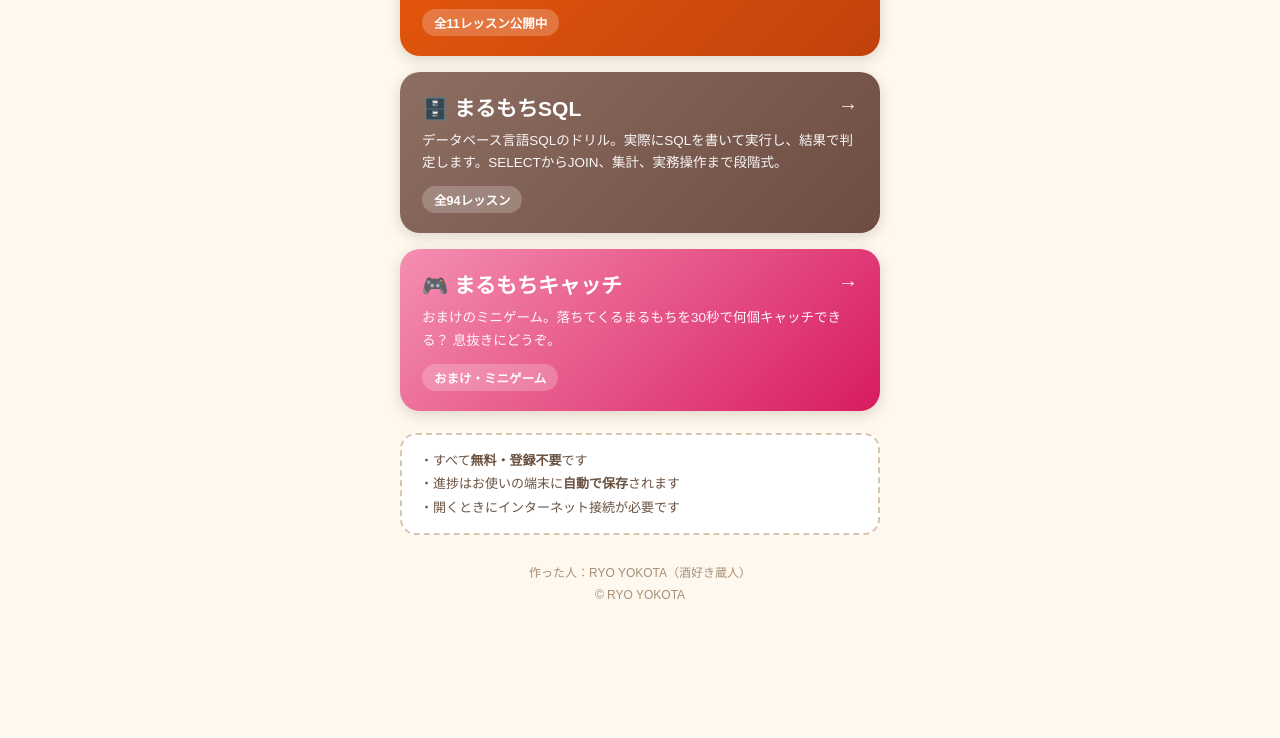
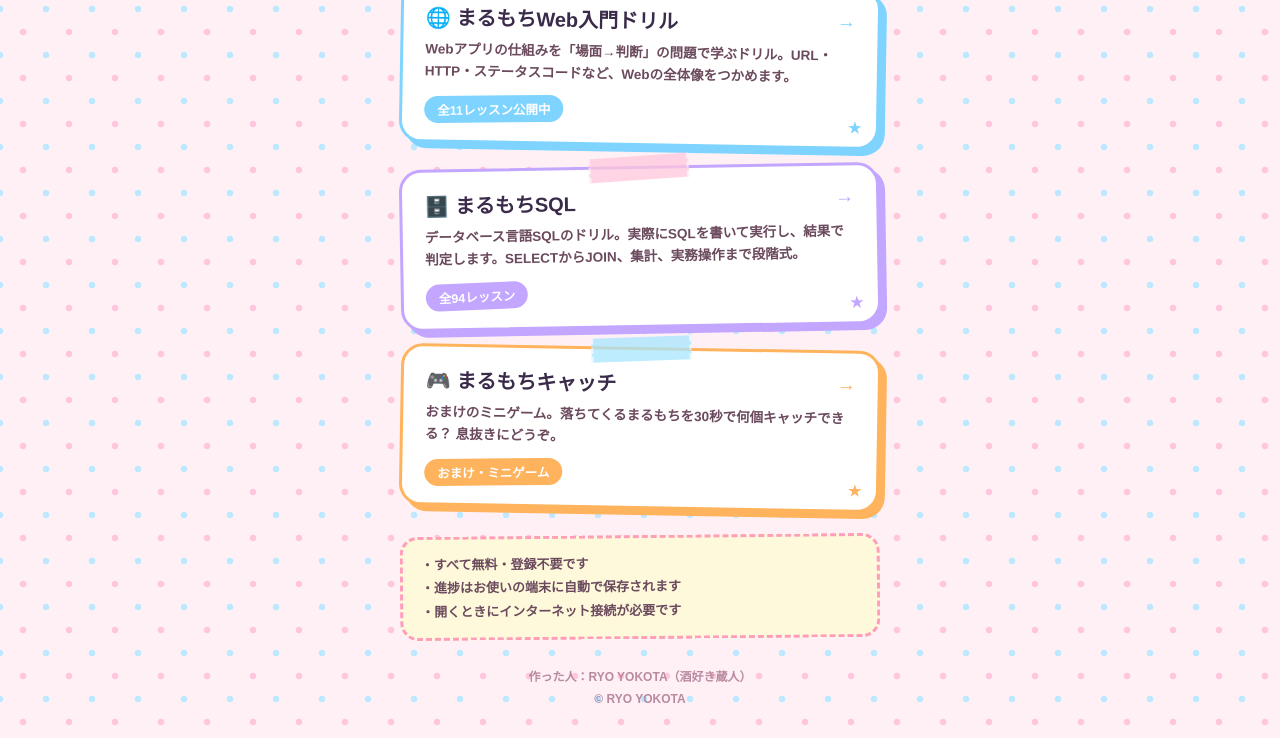
Before and after one commit to Tyrof/Tyrof.github.io, a plain HTML site: page index.html in a window 1280 px wide. Shown: the part 497-1235 px from the top of the page. Before the commit the page ends 1127 px from the top, so only its background shows below. Drawn offline with Linux system fonts and the light colour scheme.

Commit message:
ハブのデザインを原宿デコラ風に変更（ハートなし）

```diff
--- a/index.html
+++ b/index.html
@@ -3,97 +3,77 @@
 <head>
 <meta charset="UTF-8">
 <meta name="viewport" content="width=device-width, initial-scale=1.0">
+<meta name="description" content="スマホで遊べる無料の学習ドリルとラム酒ガイド。SQLやWebの仕組みを、実際に書いて動かしながら学べます。登録不要・進捗は自動保存。">
 <title>学ぶ・愉しむアプリ</title>
-<meta name="description" content="スマホで遊べる無料の学習ドリルとラム酒ガイド。SQL・Excel関数を、実際に書いて動かしながら学べます。登録不要・進捗は自動保存。">
 <style>
-  * { margin: 0; padding: 0; box-sizing: border-box; }
-  body {
-    font-family: "Hiragino Maru Gothic ProN", "Hiragino Sans", "Noto Sans JP", sans-serif;
-    background: #FFF8EE;
-    color: #4A3428;
-    min-height: 100vh;
-    display: flex;
-    flex-direction: column;
-    align-items: center;
-    padding: 32px 16px 24px;
-  }
-  header { text-align: center; margin-bottom: 8px; }
-  .mochi { font-size: 52px; line-height: 1; }
-  h1 { font-size: 26px; font-weight: 800; margin-top: 10px; letter-spacing: 0.02em; }
-  .sub { font-size: 14px; color: #8A6D5C; margin-top: 6px; line-height: 1.6; }
-  main { width: 100%; max-width: 480px; margin-top: 24px; display: flex; flex-direction: column; gap: 16px; }
-  a.card {
-    display: block;
-    text-decoration: none;
-    border-radius: 20px;
-    padding: 20px 22px;
-    color: #fff;
-    box-shadow: 0 4px 14px rgba(74, 52, 40, 0.18);
-    transition: transform 0.08s ease;
-  }
-  a.card:active { transform: scale(0.98); }
-  .card .name { font-size: 21px; font-weight: 800; display: flex; align-items: center; gap: 10px; }
-  .card .desc { font-size: 13.5px; line-height: 1.65; margin-top: 8px; opacity: 0.95; }
-  .card .meta { display: inline-block; margin-top: 12px; background: rgba(255,255,255,0.22); border-radius: 999px; padding: 4px 12px; font-size: 12.5px; font-weight: 700; }
-  .card .go { float: right; font-size: 20px; font-weight: 800; opacity: 0.9; }
-  .sql { background: linear-gradient(135deg, #8D6E63, #6D4C41); }
-  .excel { background: linear-gradient(135deg, #12914B, #0B5C2E); }
-  .gas { background: linear-gradient(135deg, #2B7DE1, #1559B0); }
-  .web { background: linear-gradient(135deg, #E8590C, #C2410C); }
-  .rum { background: linear-gradient(135deg, #D97706, #B45309); }
-  .catch { background: linear-gradient(135deg, #F48FB1, #D81B60); }
-  .note {
-    width: 100%; max-width: 480px; margin-top: 22px;
-    background: #fff; border: 2px dashed #D9C4AE; border-radius: 16px;
-    padding: 14px 18px; font-size: 13px; line-height: 1.8; color: #6B5240;
-  }
-  footer { margin-top: auto; padding-top: 28px; font-size: 12px; color: #A98F76; text-align: center; line-height: 1.8; }
+  * { margin:0; padding:0; box-sizing:border-box; }
+  body { font-family:"Hiragino Maru Gothic ProN","Hiragino Sans","Noto Sans JP",sans-serif; color:#4A2B3A; min-height:100vh; display:flex; flex-direction:column; align-items:center; padding:36px 16px 28px;
+    background-color:#FFF0F6;
+    background-image: radial-gradient(#FFC7DD 3.2px, transparent 3.6px), radial-gradient(#BDE8FF 3.2px, transparent 3.6px);
+    background-size: 46px 46px; background-position: 0 0, 23px 23px; }
+  header { text-align:center; position:relative; }
+  .deco { font-size:19px; letter-spacing:.5em; color:#FF7BAC; }
+  .mochi { font-size:50px; margin-top:4px; filter:drop-shadow(0 3px 0 #FFD1E3); }
+  h1 { font-size:29px; font-weight:900; margin-top:8px; letter-spacing:.03em; color:#3A2B4A;
+    text-shadow: 2px 2px 0 #FFD93D, -2px -2px 0 #A8E6FF, 0 4px 0 rgba(255,123,172,.35); }
+  .badge { display:inline-block; margin-top:12px; background:#FF5D8F; color:#fff; font-weight:800; font-size:12.5px; padding:5px 14px; border-radius:999px; transform:rotate(-2deg); box-shadow:0 3px 0 #D63A6C; letter-spacing:.06em; }
+  .sub { font-size:13.5px; color:#8A5A72; margin-top:12px; line-height:1.7; font-weight:700; }
+  main { width:100%; max-width:480px; margin-top:26px; display:flex; flex-direction:column; gap:20px; }
+  a.card { display:block; text-decoration:none; color:#3A2B4A; background:#fff; border:3px solid var(--bd); border-radius:22px; padding:20px 22px 18px; position:relative; box-shadow:6px 6px 0 var(--bd); transition:transform .08s ease; }
+  a.card:nth-child(odd) { transform:rotate(-1deg); }
+  a.card:nth-child(even) { transform:rotate(1deg); }
+  a.card:active { transform:scale(.97) rotate(0deg); }
+  a.card::before { content:""; position:absolute; top:-13px; left:50%; transform:translateX(-50%) rotate(-3deg); width:96px; height:24px; background:var(--tape); opacity:.75; border-left:2px dashed rgba(255,255,255,.7); border-right:2px dashed rgba(255,255,255,.7); }
+  .rum { --bd:#FF9EBB; --tape:#FFD93D; } .web { --bd:#7FD4FF; --tape:#B8F1CC; }
+  .sql { --bd:#C3A6FF; --tape:#FFC7DD; } .catch { --bd:#FFB35C; --tape:#A8E6FF; }
+  .card .name { font-size:20px; font-weight:900; line-height:1.4; }
+  .card .desc { font-size:13.5px; line-height:1.65; margin-top:7px; color:#6B4A5E; font-weight:600; }
+  .card .meta { display:inline-block; margin-top:11px; background:var(--bd); color:#fff; border-radius:999px; padding:4px 13px; font-size:12.5px; font-weight:800; transform:rotate(-1.5deg); }
+  .card .go { float:right; font-size:19px; font-weight:900; color:var(--bd); }
+  .card .star { position:absolute; right:14px; bottom:10px; font-size:14px; color:var(--bd); }
+  .note { width:100%; max-width:480px; margin-top:26px; background:#FFF9DB; border:3px dashed #FF9EBB; border-radius:18px; padding:14px 18px; font-size:13px; line-height:1.8; color:#6B4A5E; font-weight:600; transform:rotate(-.5deg); }
+  footer { margin-top:auto; padding-top:28px; font-size:12px; color:#B98AA0; text-align:center; line-height:1.8; font-weight:700; }
 </style>
 </head>
 <body>
   <header>
+    <div class="deco">★ ✦ ★</div>
     <div class="mochi">🍡</div>
     <h1>学ぶ・愉しむアプリ</h1>
+    <div><span class="badge">ぜんぶ無料！登録いらないよ</span></div>
     <p class="sub">スマホで遊べる、無料の学習ドリル集。<br>書いて・動かして・確かめながら学べます。</p>
   </header>
-
   <main>
-
     <a class="card rum" href="https://tyrof.github.io/marumochi-rum/">
       <span class="go">→</span>
       <div class="name">🥃 たる吉と愉しむラム酒さんぽ</div>
       <p class="desc">ラム酒の愉しみ方を、案内役のたる吉と一緒にめぐる読み物ガイド。銘柄の個性や飲み方を知って、今夜の気分に合う一杯が見つかります。</p>
       <span class="meta">全16お話 公開中</span>
+      <span class="star">★</span>
     </a>
     <a class="card web" href="https://tyrof.github.io/marumochi-web/">
       <span class="go">→</span>
       <div class="name">🌐 まるもちWeb入門ドリル</div>
       <p class="desc">Webアプリの仕組みを「場面→判断」の問題で学ぶドリル。URL・HTTP・ステータスコードなど、Webの全体像をつかめます。</p>
       <span class="meta">全11レッスン公開中</span>
+      <span class="star">★</span>
     </a>
     <a class="card sql" href="https://tyrof.github.io/marumochi-sql/">
       <span class="go">→</span>
       <div class="name">🗄️ まるもちSQL</div>
       <p class="desc">データベース言語SQLのドリル。実際にSQLを書いて実行し、結果で判定します。SELECTからJOIN、集計、実務操作まで段階式。</p>
       <span class="meta">全94レッスン</span>
+      <span class="star">★</span>
     </a>
     <a class="card catch" href="https://tyrof.github.io/marumochi-catch/">
       <span class="go">→</span>
       <div class="name">🎮 まるもちキャッチ</div>
       <p class="desc">おまけのミニゲーム。落ちてくるまるもちを30秒で何個キャッチできる？ 息抜きにどうぞ。</p>
       <span class="meta">おまけ・ミニゲーム</span>
+      <span class="star">★</span>
     </a>
   </main>
-
-  <div class="note">
-    ・すべて<strong>無料・登録不要</strong>です<br>
-    ・進捗はお使いの端末に<strong>自動で保存</strong>されます<br>
-    ・開くときにインターネット接続が必要です
-  </div>
-
-  <footer>
-    作った人：RYO YOKOTA（酒好き蔵人）<br>
-    © RYO YOKOTA
-  </footer>
+  <div class="note">・すべて<strong>無料・登録不要</strong>です<br>・進捗はお使いの端末に<strong>自動で保存</strong>されます<br>・開くときにインターネット接続が必要です</div>
+  <footer>作った人：RYO YOKOTA（酒好き蔵人）<br>© RYO YOKOTA</footer>
 </body>
 </html>
```
